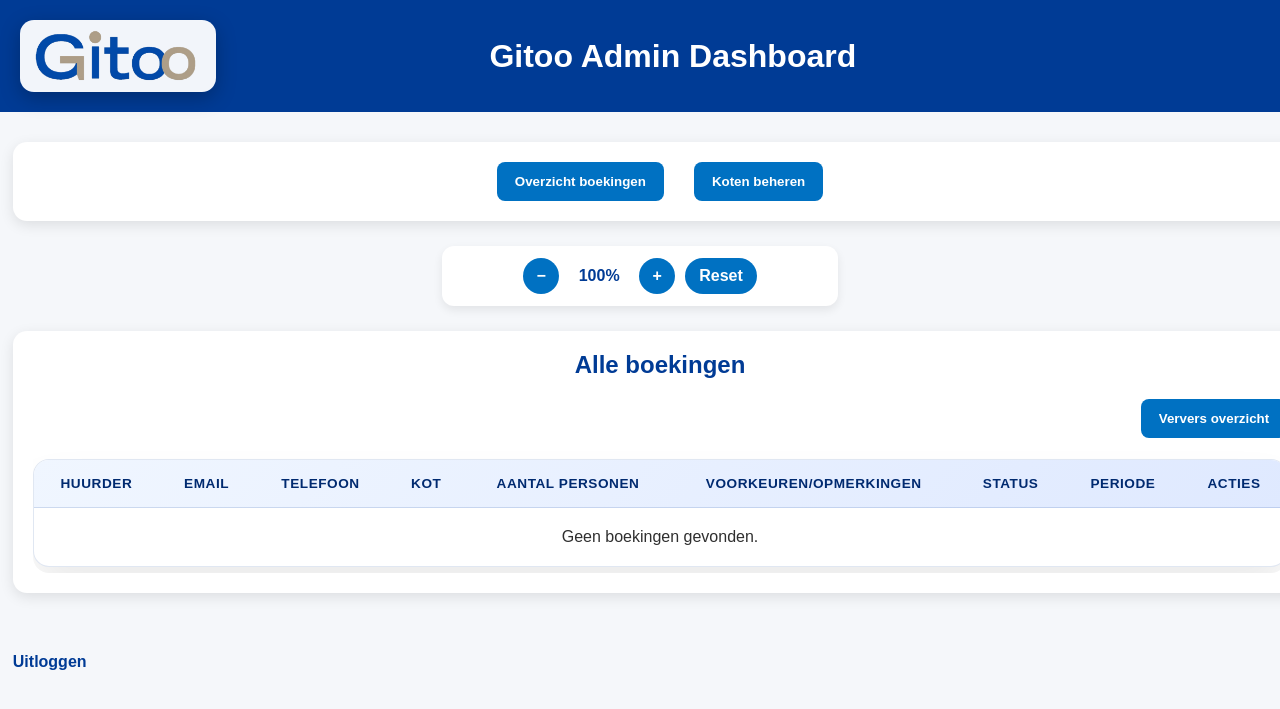
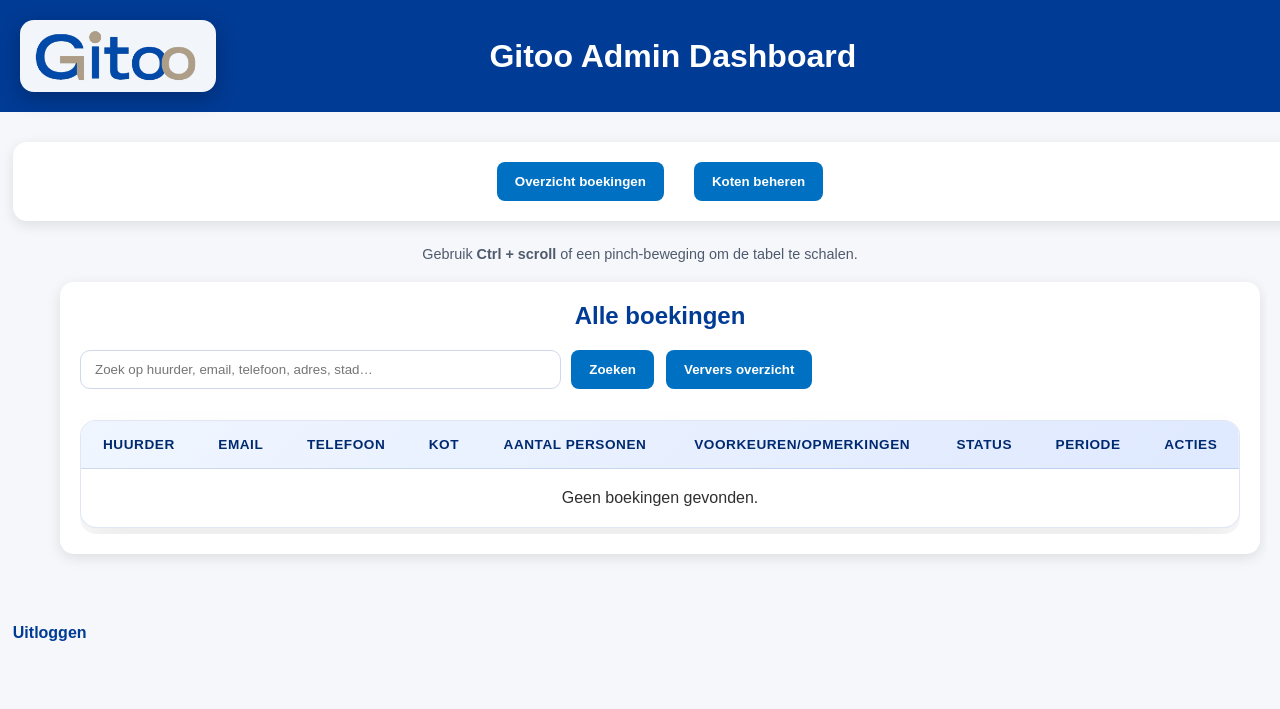
Before and after one commit to A-D-DBS-application/web-application-2025-group-7, a Flask app: page /dashboard_admin in a window 1280 px wide. Shown: the top 709 px of the page. Run offline with Flask 3, Linux system fonts and the light colour scheme; the visitor is signed in with stand-in values (Sample User, id 1).

Commit message:
zoom in en zoom uit

```diff
--- a/Flask/app/routes.py
+++ b/Flask/app/routes.py
@@ -5,6 +5,7 @@ import io
 from werkzeug.utils import secure_filename
 import os, time
 from sqlalchemy.orm import joinedload
+from sqlalchemy import or_, func
 from .models import Beschikbaarheid, db, Gebruiker, Student, Huurder, Kot, Boeking, Kotbaas
 from datetime import datetime, timedelta
 import weasyprint
@@ -561,20 +562,61 @@ def register_routes(app):
     def dashboard_admin():
         if 'rol' not in session or session['rol'] != 'admin':
             return redirect(url_for('login'))
-        boekingen = Boeking.query.all()
-        return render_template('admin_booking_overview.html', boekingen=boekingen)
+        zoekterm = request.args.get('zoekterm', '').strip()
+
+        boeking_query = Boeking.query \
+            .outerjoin(Huurder, Boeking.gebruiker_id == Huurder.gebruiker_id) \
+            .outerjoin(Gebruiker, Huurder.gebruiker_id == Gebruiker.gebruiker_id) \
+            .outerjoin(Kot, Boeking.kot_id == Kot.kot_id)
+
+        if zoekterm:
+            patroon = f"%{zoekterm.lower()}%"
+            boeking_query = boeking_query.filter(
+                or_(
+                    func.lower(Gebruiker.naam).like(patroon),
+                    func.lower(Gebruiker.email).like(patroon),
+                    func.lower(func.coalesce(Gebruiker.telefoon, '')).like(patroon),
+                    func.lower(Kot.adres).like(patroon),
+                    func.lower(Kot.stad).like(patroon),
+                    func.lower(Boeking.status_boeking).like(patroon)
+                )
+            )
+
+        boekingen = boeking_query.all()
+        return render_template('admin_booking_overview.html', boekingen=boekingen, zoekterm=zoekterm)
 
     @app.route('/dashboard_admin_koten')
     def dashboard_admin_koten():
         if 'rol' not in session or session['rol'] != 'admin':
             return redirect(url_for('login'))
-        koten = (
-            Kot.query.options(
-                joinedload(Kot.kotbaas).joinedload(Kotbaas.gebruiker),
-                joinedload(Kot.student).joinedload(Student.gebruiker),
-                joinedload(Kot.boekingen)
-            ).all()
+        zoekterm = request.args.get('zoekterm', '').strip()
+        kot_query = Kot.query.options(
+            joinedload(Kot.kotbaas).joinedload(Kotbaas.gebruiker),
+            joinedload(Kot.student).joinedload(Student.gebruiker),
+            joinedload(Kot.boekingen)
         )
+
+        if zoekterm:
+            patroon = zoekterm.lower()
+
+            def kot_match(kot):
+                velden = [
+                    kot.adres or '',
+                    kot.stad or '',
+                    kot.beschrijving or '',
+                ]
+                if kot.kotbaas and kot.kotbaas.gebruiker:
+                    velden.append(kot.kotbaas.gebruiker.naam or '')
+                    velden.append(kot.kotbaas.gebruiker.email or '')
+                if kot.student and kot.student.gebruiker:
+                    velden.append(kot.student.gebruiker.naam or '')
+                    velden.append(kot.student.gebruiker.email or '')
+                return any(patroon in veld.lower() for veld in velden)
+
+            alle_koten = kot_query.all()
+            koten = [k for k in alle_koten if kot_match(k)]
+        else:
+            koten = kot_query.all()
         kot_statistieken = {}
 
         for kot in koten:
@@ -606,7 +648,8 @@ def register_routes(app):
             'admin_kot_list.html',
             koten=koten,
             kot_statistieken=kot_statistieken,
-            tourist_tax_rate=DEFAULT_TOURIST_TAX_RATE
+            tourist_tax_rate=DEFAULT_TOURIST_TAX_RATE,
+            zoekterm=zoekterm
         )
 
     @app.route('/admin/kot/<int:kot_id>/edit', methods=['GET', 'POST'])
--- a/Flask/app/templates/admin_booking_overview.html
+++ b/Flask/app/templates/admin_booking_overview.html
@@ -2,12 +2,6 @@
 {% block dashboard_content %}
 
 <h2 style="color:#003b95; margin-top:0; text-align:center;">Alle boekingen</h2>
-
-<div style="text-align:right; margin:10px 0 5px 0;">
-    <form action="{{ url_for('dashboard_admin') }}" method="get" style="display:inline-block;">
-        <button type="submit" class="btn-primary">Ververs overzicht</button>
-    </form>
-</div>
 
 <style>
     /* Tabel in moderne kaart-stijl */
@@ -118,7 +112,59 @@
         background: rgba(198,40,40,0.12);
         color: #9c1f1f;
     }
+
+    .search-bar {
+        display: flex;
+        flex-wrap: wrap;
+        gap: 12px;
+        align-items: center;
+        justify-content: space-between;
+        margin: 15px 0;
+    }
+
+    .search-bar form {
+        display: flex;
+        gap: 10px;
+        flex: 1;
+    }
+
+    .search-bar input[type="text"] {
+        flex: 1;
+        padding: 10px 14px;
+        border-radius: 10px;
+        border: 1px solid #cfd8ea;
+    }
+
+    .btn-secondary {
+        background: #e0e0e0;
+        border: none;
+        padding: 10px 16px;
+        border-radius: 8px;
+        cursor: pointer;
+        font-weight: 600;
+        color: #003b95;
+    }
+
+    .btn-secondary:hover {
+        background: #d0d0d0;
+    }
 </style>
+
+<div class="search-bar">
+    <form action="{{ url_for('dashboard_admin') }}" method="get">
+        <input type="text"
+               name="zoekterm"
+               placeholder="Zoek op huurder, email, telefoon, adres, stad…"
+               value="{{ zoekterm }}">
+        <button type="submit" class="btn-primary">Zoeken</button>
+        {% if zoekterm %}
+            <a href="{{ url_for('dashboard_admin') }}" class="btn-secondary" style="text-decoration:none; display:flex; align-items:center;">Wissen</a>
+        {% endif %}
+    </form>
+    <form action="{{ url_for('dashboard_admin') }}" method="get">
+        <button type="submit" class="btn-primary" style="white-space:nowrap;">Ververs overzicht</button>
+    </form>
+</div>
 
 <div class="booking-wrapper">
 <table class="booking-table">
--- a/Flask/app/templates/dashboard_admin.html
+++ b/Flask/app/templates/dashboard_admin.html
@@ -5,15 +5,10 @@
     <title>Gitoo Admin Dashboard</title>
 
     <style>
-        :root {
-            --dashboard-zoom: 1;
-        }
-
         body {
             font-family: Arial, sans-serif;
             background-color: #f5f7fa;
             margin: 0;
-            font-size: calc(16px * var(--dashboard-zoom));
         }
 
         header {
@@ -73,7 +68,6 @@
             width: 98%;
             max-width: 1900px; /* Verder verbreed zodat volledige tabel zichtbaar is zonder horizontaal scrollen */
             margin: 30px auto;
-            transition: font-size 0.2s ease;
         }
 
         /* Navigatie / knoppen */
@@ -114,6 +108,27 @@
             /* Geen horizontale scroll meer, container is nu breed genoeg */
         }
 
+        .zoom-surface {
+            width: 100%;
+            overflow: auto;
+            display: flex;
+            justify-content: center;
+            align-items: flex-start;
+            padding: 10px 0;
+        }
+
+        .zoom-content {
+            transform-origin: top center;
+            transition: transform 0.1s ease-out;
+            display: inline-block;
+        }
+
+        .zoom-hint {
+            text-align: center;
+            color: #4f5a6d;
+            font-size: 0.9rem;
+            margin-bottom: 10px;
+        }
 
         a.logout {
             display: inline-block;
@@ -127,47 +142,6 @@
             text-decoration: underline;
         }
 
-        .zoom-controls {
-            display: flex;
-            align-items: center;
-            justify-content: center;
-            gap: 10px;
-            background: white;
-            padding: 12px 18px;
-            border-radius: 12px;
-            box-shadow: 0 4px 10px rgba(0,0,0,0.08);
-            margin: 0 auto 25px auto;
-            max-width: 360px;
-        }
-
-        .zoom-controls button {
-            background: #0071c2;
-            border: none;
-            color: #fff;
-            width: 36px;
-            height: 36px;
-            border-radius: 50%;
-            font-size: 1rem;
-            cursor: pointer;
-            font-weight: bold;
-        }
-
-        .zoom-controls button:hover {
-            background: #005999;
-        }
-
-        .zoom-controls span {
-            font-weight: 700;
-            color: #003b95;
-            min-width: 60px;
-            text-align: center;
-        }
-
-        .zoom-controls .reset-btn {
-            width: auto;
-            border-radius: 20px;
-            padding: 0 14px;
-        }
     </style>
 </head>
 
@@ -194,16 +168,15 @@
         </form>
     </div>
 
-    <div class="zoom-controls">
-        <button type="button" onclick="adjustDashboardZoom(-0.1)">−</button>
-        <span id="zoomValue">100%</span>
-        <button type="button" onclick="adjustDashboardZoom(0.1)">+</button>
-        <button type="button" class="reset-btn" onclick="resetDashboardZoom()">Reset</button>
-    </div>
+    <p class="zoom-hint">Gebruik <strong>Ctrl + scroll</strong> of een pinch-beweging om de tabel te schalen.</p>
 
-    <!-- Dynamische content -->
-    <div class="content-card">
-        {% block dashboard_content %}{% endblock %}
+    <!-- Dynamische content met zoom -->
+    <div class="zoom-surface" id="adminZoomSurface">
+        <div class="zoom-content" id="adminZoomContent">
+            <div class="content-card">
+                {% block dashboard_content %}{% endblock %}
+            </div>
+        </div>
     </div>
 
     <a href="{{ url_for('logout') }}" class="logout">Uitloggen</a>
@@ -213,28 +186,59 @@
 </body>
 
 <script>
-    (function() {
-        let currentZoom = 1;
-        const minZoom = 0.7;
-        const maxZoom = 1.4;
-        const zoomValueEl = document.getElementById('zoomValue');
-
-        function updateZoomDisplay() {
-            zoomValueEl.textContent = Math.round(currentZoom * 100) + '%';
-            document.documentElement.style.setProperty('--dashboard-zoom', currentZoom);
+    document.addEventListener('DOMContentLoaded', function() {
+        const surface = document.getElementById('adminZoomSurface');
+        const content = document.getElementById('adminZoomContent');
+        if (!surface || !content) {
+            return;
         }
 
-        window.adjustDashboardZoom = function(delta) {
-            currentZoom = Math.min(maxZoom, Math.max(minZoom, currentZoom + delta));
-            updateZoomDisplay();
+        let currentScale = 1;
+        const minScale = 0.55;
+        const maxScale = 1.35;
+        const supportsZoomProp = 'zoom' in content.style;
+
+        const applyScale = () => {
+            if (supportsZoomProp) {
+                content.style.zoom = currentScale;
+                content.style.transform = 'scale(1)';
+            } else {
+                content.style.transform = `scale(${currentScale})`;
+            }
         };
 
-        window.resetDashboardZoom = function() {
-            currentZoom = 1;
-            updateZoomDisplay();
-        };
+        surface.addEventListener('wheel', (event) => {
+            if (!event.ctrlKey) {
+                return;
+            }
+            event.preventDefault();
+            const delta = -event.deltaY;
+            currentScale += delta * 0.0015;
+            currentScale = Math.min(maxScale, Math.max(minScale, currentScale));
+            applyScale();
+        }, { passive: false });
 
-        updateZoomDisplay();
-    })();
+        // Voor multitouch (Safari)
+        let gestureActive = false;
+        surface.addEventListener('gesturestart', (event) => {
+            gestureActive = true;
+            event.preventDefault();
+        }, { passive: false });
+
+        surface.addEventListener('gesturechange', (event) => {
+            if (!gestureActive) return;
+            event.preventDefault();
+            currentScale *= event.scale;
+            currentScale = Math.min(maxScale, Math.max(minScale, currentScale));
+            applyScale();
+        }, { passive: false });
+
+        surface.addEventListener('gestureend', () => {
+            gestureActive = false;
+        });
+
+        applyScale();
+    });
 </script>
 </html>
+</html>
```
Also changed, not shown: Flask/app/templates/admin_kot_list.html (+30 -1 lines).
